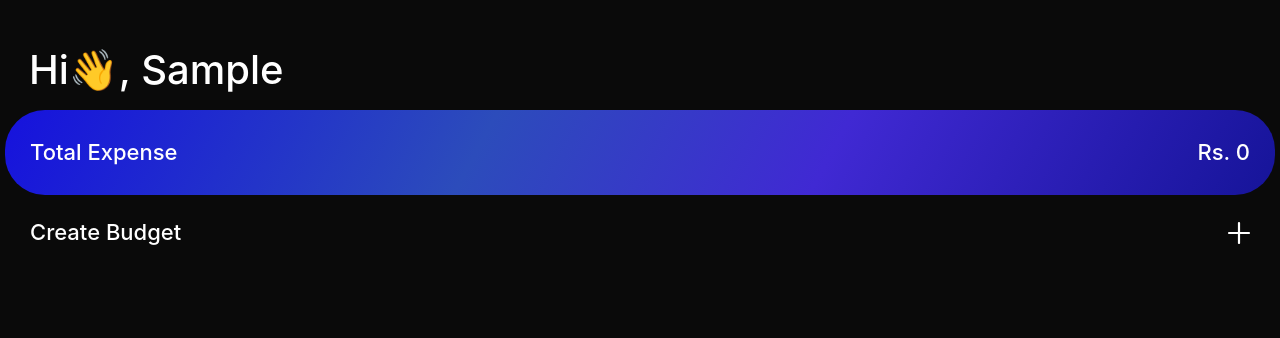
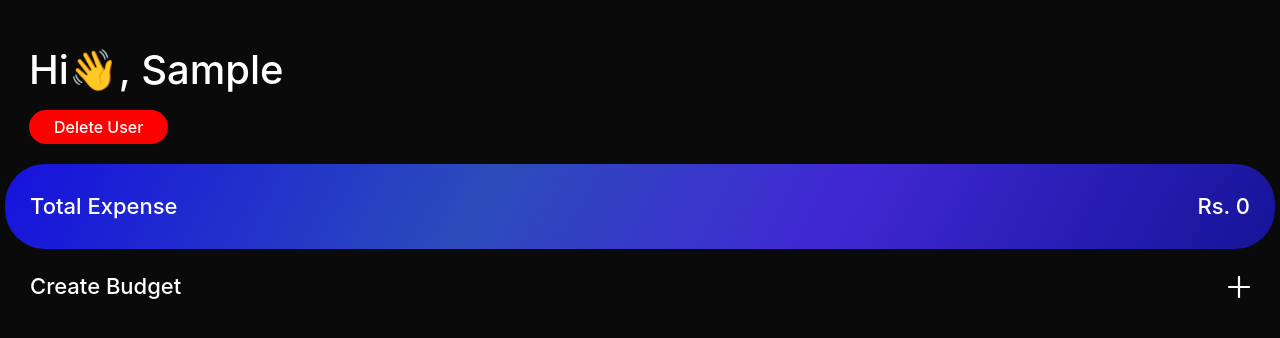
Before and after one commit to ujjwalshrma/expensif-dev-ver, a React (Vite) app: page / in a window 1280 px wide. Both pictures are taken after typing "Sample" into the empty fields and a click on the button "Add Account". Shown: the top 338 px of the page. Built offline with nearby package versions, Linux system fonts and the light colour scheme.

Commit message:
added delete user functionality

```diff
--- a/src/App.jsx
+++ b/src/App.jsx
@@ -34,6 +34,12 @@ function App() {
     }
   }
 
+  const onDeleteUserHandler = () => {
+    setUserName('')
+    setIsEnteredNameValid(false)
+    localStorage.setItem('name', JSON.stringify(''))
+  }
+
   if (!isEnteredNameValid) {
     return <UserName userName={checkEnteredName} />
   }
@@ -41,6 +47,7 @@ function App() {
   return (
     <>
       <h1 className='user-name'>Hi👋, {userName}</h1>
+      <button className='delete-btn' onClick={onDeleteUserHandler}>Delete User</button>
       <TotalExpense budgets={budgets} />
       <BudgetForm addBudget={budgetCtx.addBudget} />
       <div ref={expenseFormRef}>
--- a/src/index.css
+++ b/src/index.css
@@ -51,6 +51,13 @@ a {
   text-decoration: inherit;
 }
 
+.delete-btn {
+  background-color: red;
+  color: white;
+  margin-bottom: 20px;
+  margin-left: 24px;
+}
+
 h1 {
   font-size: 22px;
   line-height: 35px;
```
Lines whose indentation alone changed are shown as unchanged.
